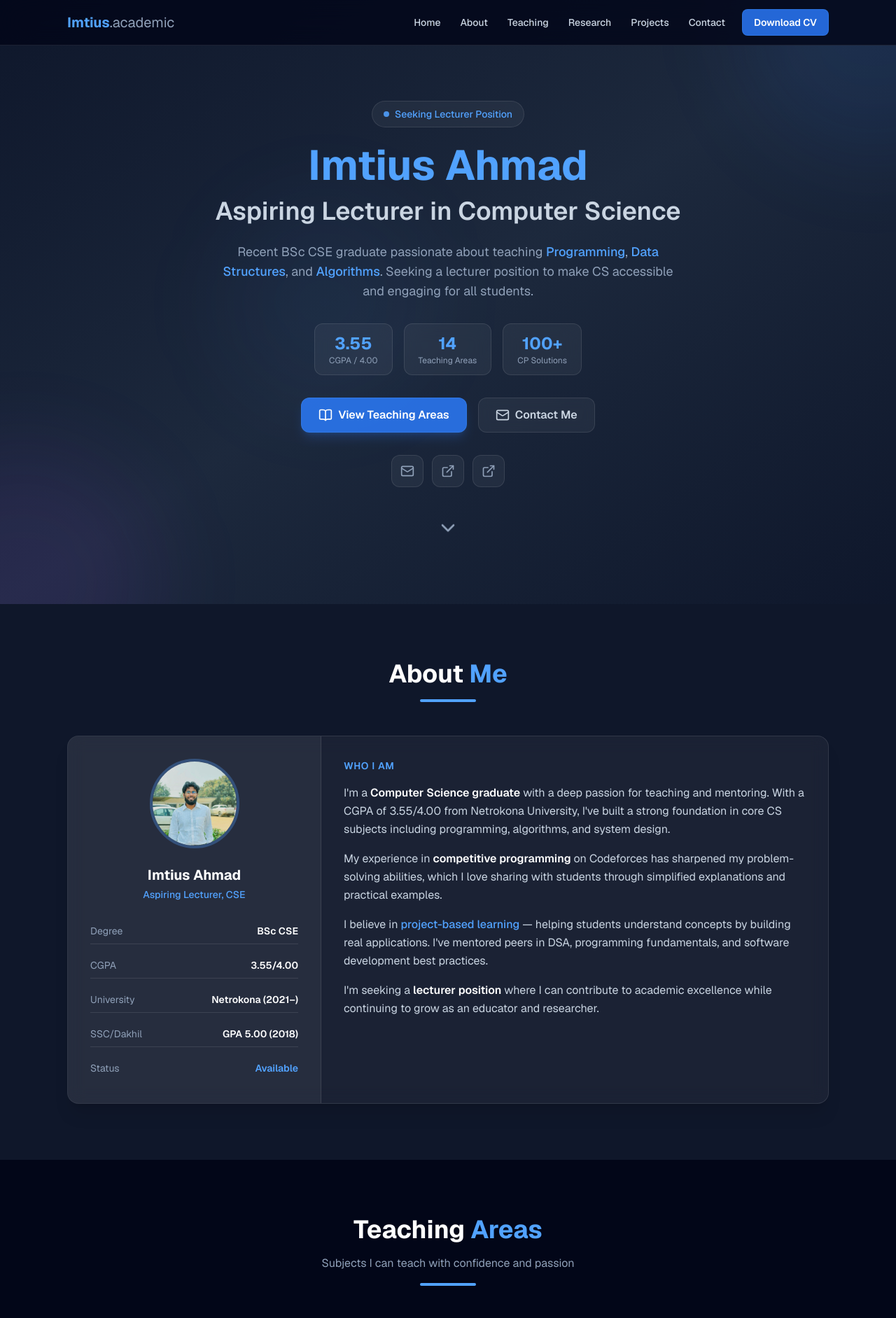
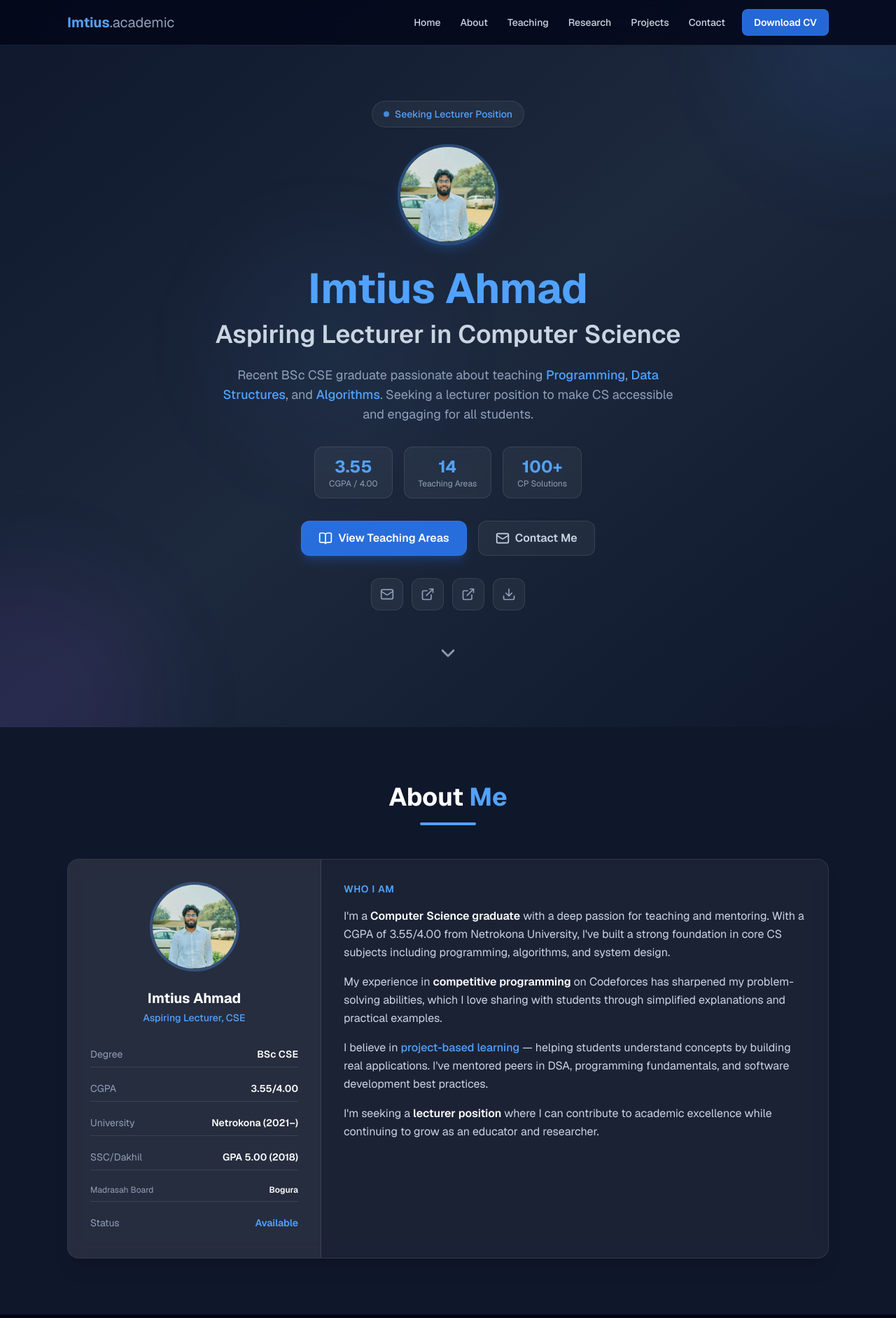
Before and after one commit to Imtius10/portfolio, a Next.js app: page /lecturer in a window 1280 px wide. Shown: the top 1883 px of the page at 70% size. Built offline with nearby package versions, Linux system fonts and the light colour scheme.

Commit message:
fix: SSC/Dakhil madrasah info, BSc 2021 year, hero photo, download photo button

```diff
--- a/src/app/cv/lecturer/page.tsx
+++ b/src/app/cv/lecturer/page.tsx
@@ -83,7 +83,7 @@ export default function LecturerCVPage() {
                     <span className="px-1.5 py-0.5 bg-blue-100 text-blue-700 text-[9px] font-bold rounded">
                       CGPA: 3.55/4.00
                     </span>
-                    <span className="text-[9px] text-slate-500">2020 – Present</span>
+                    <span className="text-[9px] text-slate-500">2021 – Present</span>
                   </div>
                 </div>
                 <p className="text-[11px] text-slate-600">Netrokona University</p>
@@ -99,7 +99,7 @@ export default function LecturerCVPage() {
                 <h3 className="text-[11px] font-bold text-slate-900">SSC/Dakhil — GPA: 5.00/5.00</h3>
                 <span className="text-[9px] text-slate-500">2018</span>
               </div>
-              <p className="text-[11px] text-slate-600">Netrokona</p>
+              <p className="text-[11px] text-slate-600">Govt. Mustafabia Alia Madrasah, Bogura (Madrasah Board)</p>
             </section>
 
             {/* Teaching Areas */}
--- a/src/app/lecturer/page.tsx
+++ b/src/app/lecturer/page.tsx
@@ -19,6 +19,7 @@ import {
   Users,
   Award,
   Globe,
+  Download,
 } from "lucide-react";
 
 const navLinks = [
@@ -204,6 +205,17 @@ export default function LecturerPage() {
             <span className="text-blue-400 text-sm font-medium">Seeking Lecturer Position</span>
           </div>
 
+          <div className="mb-8">
+            <div className="w-36 h-36 mx-auto rounded-full overflow-hidden border-4 border-blue-400/30 shadow-lg shadow-blue-500/20">
+              {/* eslint-disable-next-line @next/next/no-img-element */}
+              <img
+                src="/images/profile.jpg"
+                alt="Imtius Ahmad"
+                className="w-full h-full object-cover"
+              />
+            </div>
+          </div>
+
           <h1 className="text-4xl sm:text-5xl lg:text-6xl font-bold text-white mb-4">
             <span className="text-blue-400">Imtius Ahmad</span>
           </h1>
@@ -273,6 +285,13 @@ export default function LecturerPage() {
             >
               <ExternalLink className="w-5 h-5" />
             </a>
+            <a
+              href="/images/profile.jpg"
+              download="Imtius-Ahmad.jpg"
+              className="p-3 bg-white/5 backdrop-blur-md hover:bg-blue-500/20 border border-white/10 hover:border-blue-400/30 rounded-xl text-slate-400 hover:text-blue-400 transition-all"
+            >
+              <Download className="w-5 h-5" />
+            </a>
           </div>
 
           <a
@@ -326,6 +345,10 @@ export default function LecturerPage() {
                     <div className="flex items-center justify-between py-2 border-b border-white/10">
                       <span className="text-slate-400 text-sm">SSC/Dakhil</span>
                       <span className="text-white font-semibold text-sm">GPA 5.00 (2018)</span>
+                    </div>
+                    <div className="flex items-center justify-between py-2 border-b border-white/10">
+                      <span className="text-slate-400 text-xs">Madrasah Board</span>
+                      <span className="text-white font-semibold text-xs">Bogura</span>
                     </div>
                     <div className="flex items-center justify-between py-2">
                       <span className="text-slate-400 text-sm">Status</span>
--- a/src/app/resume/page.tsx
+++ b/src/app/resume/page.tsx
@@ -85,7 +85,7 @@ export default function ResumePage() {
                     <span className="px-1.5 py-0.5 bg-emerald-100 text-emerald-700 text-[10px] font-bold rounded">
                       CGPA: 3.55/4.00
                     </span>
-                    <span className="text-[10px] text-slate-500">2020 – Present</span>
+                    <span className="text-[10px] text-slate-500">2021 – Present</span>
                   </div>
                 </div>
                 <p className="text-xs text-slate-600">Netrokona University</p>
@@ -103,7 +103,7 @@ export default function ResumePage() {
                 <h3 className="text-xs font-bold text-slate-900">SSC/Dakhil — GPA: 5.00/5.00</h3>
                 <span className="text-[10px] text-slate-500">2018</span>
               </div>
-              <p className="text-xs text-slate-600">Netrokona</p>
+              <p className="text-xs text-slate-600">Govt. Mustafabia Alia Madrasah, Bogura (Madrasah Board)</p>
             </section>
 
             {/* Skills */}
--- a/src/components/Hero.tsx
+++ b/src/components/Hero.tsx
@@ -142,6 +142,14 @@ export default function Hero({ profile }: HeroProps) {
                   )}
                 </a>
               ))}
+              <a
+                href={profile.photoUrl || "/images/profile.jpg"}
+                download={`${profile.name.replace(/\s+/g, "-")}.jpg`}
+                className="p-3 bg-white/5 light:bg-white/70 backdrop-blur-md hover:bg-emerald-500/20 border border-white/10 light:border-slate-200 hover:border-emerald-400/30 rounded-xl text-slate-400 light:text-slate-600 hover:text-emerald-400 light:hover:text-emerald-600 transition-all duration-200 shadow-lg shadow-black/10"
+                aria-label="Download Photo"
+              >
+                <Download className="w-5 h-5" />
+              </a>
             </div>
           </div>
 
```
